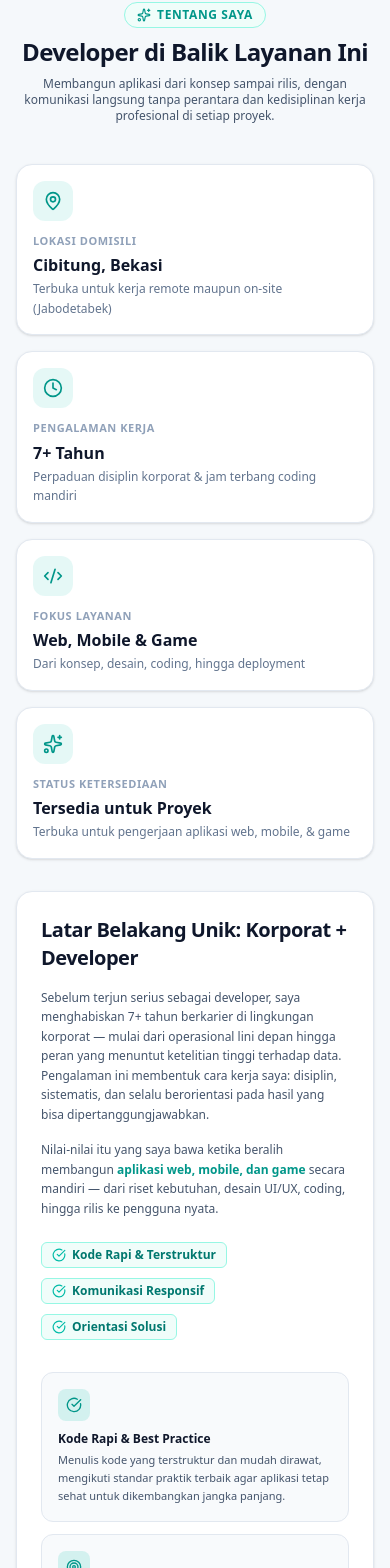
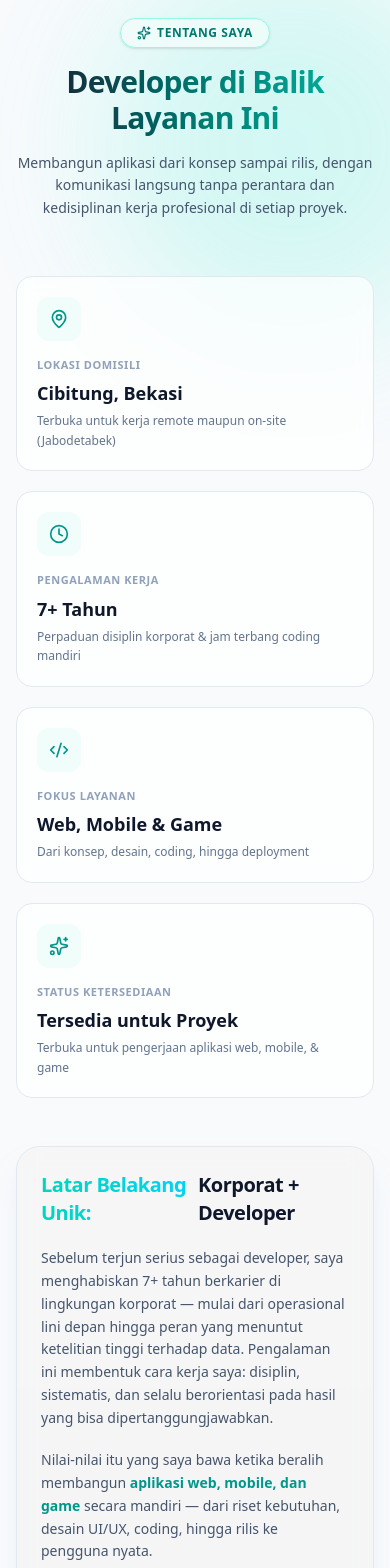
Before and after one commit to jarzha-dotcom/personal-portfolio, a React (Vite) app: page / in a window 390 px wide. Shown: the part 1042-2610 px from the top of the page. Built offline with nearby package versions, Linux system fonts and the light colour scheme; no server answers.

Commit message:
update gemma fall back dan ux desain

```diff
--- a/api/lib/geminiModels.ts
+++ b/api/lib/geminiModels.ts
@@ -16,7 +16,7 @@ export const GCP_FALLBACK_MODELS = [
 ] as const;
 
 export const GEMMA_FALLBACK_MODELS = [
-    { name: 'gemma-4-26b-it' },
+    { name: 'gemma-4-26b-a4b-it' },
     { name: 'gemma-4-31b-it' },
 ] as const;
 
--- a/index.html
+++ b/index.html
@@ -521,7 +521,7 @@
           </li>
           <li style="padding: 1rem; background: #ffffff; border: 1px solid #e2e8f0; border-radius: 8px;">
             <h3 style="font-size: 1.2rem; font-weight: 600; color: #0f172a; margin: 0;">Realtime Multiplayer Game & Platform Interaktif</h3>
-            <p style="color: #64748b; margin: 0.25rem 0;">Mulai Rp12.000.000 • Pengerjaan 4-8 minggu • WebSockets, state synchronization, low latency (&lt;50ms), bot AI adaptif.</p>
+            <p style="color: #64748b; margin: 0.25rem 0;">Mulai Rp12.000.000 • Pengerjaan 6-10 minggu • WebSockets, state synchronization, low latency (&lt;50ms), bot AI adaptif.</p>
           </li>
         </ul>
       </section>
@@ -570,7 +570,7 @@
         </h2>
         <div style="margin-top: 1rem;">
           <h3 style="font-size: 1.1rem; font-weight: 600; color: #0f172a;">Berapa lama waktu pembuatan website atau aplikasi?</h3>
-          <p style="color: #475569;">Landing page selesai dalam 1-2 minggu, aplikasi web/mobile custom 3-6 minggu, dan platform game 4-8 minggu.</p>
+          <p style="color: #475569;">Landing page selesai dalam 1-2 minggu, aplikasi web/mobile custom 3-6 minggu, dan platform game 6-10 minggu.</p>
           <h3 style="font-size: 1.1rem; font-weight: 600; color: #0f172a;">Apakah ada garansi setelah rilis?</h3>
           <p style="color: #475569;">Setiap proyek mendapatkan garansi maintenance dan perbaikan bug gratis selama 1 bulan penuh.</p>
           <h3 style="font-size: 1.1rem; font-weight: 600; color: #0f172a;">Bagaimana cara berkonsultasi?</h3>
--- a/src/components/About.tsx
+++ b/src/components/About.tsx
@@ -15,11 +15,7 @@ interface AboutProps {
   darkMode: boolean;
 }
 
-// Stats khusus halaman JASA — sengaja TIDAK pakai array STATS dari
-// portfolioData.ts, karena 2 dari 4 angka di sana ('Akurasi Rekonsiliasi',
-// 'Siklus Audit Terselesaikan') murni konteks audit dan nggak relevan di
-// sini. Untuk versi CV yang memang butuh angka-angka itu, lihat
-// AboutCV.tsx yang tetap memakai STATS asli.
+// Stats khusus halaman JASA
 const JASA_STATS = [
   { value: '7+', label: 'Tahun Pengalaman', desc: 'Termasuk disiplin kerja korporat' },
   { value: '3', label: 'Proyek Dirilis', desc: 'Web, mobile & game — live & dipakai user' },
@@ -27,8 +23,6 @@ const JASA_STATS = [
   { value: '4', label: 'Tahap Kerja Transparan', desc: 'Dari konsultasi sampai rilis' },
 ];
 
-// Versi About untuk halaman JASA — fokus ke kredibilitas developer.
-// Untuk versi formal/rekrutmen, lihat AboutCV.tsx (dipakai di CVPage).
 export const About: React.FC<AboutProps> = ({ darkMode }) => {
   const infoCards = [
     {
@@ -88,55 +82,84 @@ export const About: React.FC<AboutProps> = ({ darkMode }) => {
     <section
       id="tentang"
       aria-labelledby="tentang-heading"
-      className={`py-12 md:py-16 transition-colors duration-200 ${darkMode ? 'bg-slate-900/60' : 'bg-slate-100/70'
+      className={`relative py-16 md:py-24 transition-colors duration-300 overflow-hidden ${
+        darkMode ? 'bg-slate-950' : 'bg-slate-50'
       }`}
     >
-      <div className="max-w-7xl mx-auto px-4 sm:px-6 lg:px-8">
+      {/* Decorative Background Blobs for Depth */}
+      <div className={`absolute top-0 left-1/4 w-96 h-96 rounded-full blur-3xl opacity-20 -z-0 ${
+        darkMode ? 'bg-teal-600' : 'bg-teal-300'
+      }`} />
+      <div className={`absolute bottom-0 right-1/4 w-96 h-96 rounded-full blur-3xl opacity-20 -z-0 ${
+        darkMode ? 'bg-cyan-600' : 'bg-emerald-300'
+      }`} />
+
+      <div className="relative z-10 max-w-7xl mx-auto px-4 sm:px-6 lg:px-8">
+
         {/* Section Header */}
-        <div className="text-center max-w-3xl mx-auto mb-10">
-          <div className={`inline-flex items-center gap-1.5 px-3 py-1 rounded-full text-xs font-semibold uppercase tracking-wider mb-2 ${darkMode
-            ? 'text-teal-400 bg-teal-950/60 border border-teal-800'
-            : 'text-teal-600 bg-teal-50 border border-teal-200'
+        <div className="text-center max-w-3xl mx-auto mb-14">
+          <div className={`inline-flex items-center gap-1.5 px-4 py-1.5 rounded-full text-xs font-semibold uppercase tracking-wider mb-4 border backdrop-blur-sm ${
+            darkMode
+              ? 'text-teal-300 bg-teal-950/60 border-teal-700/50 shadow-lg shadow-teal-900/20'
+              : 'text-teal-700 bg-teal-50/80 border-teal-200 shadow-sm'
           }`}>
             <Sparkles className="w-3.5 h-3.5" />
             <span>Tentang Saya</span>
           </div>
-          <h2 id="tentang-heading" className={`text-2xl sm:text-3xl font-extrabold tracking-tight mb-2 ${darkMode ? 'text-white' : 'text-slate-900'
-            }`}>
+
+          <h2
+            id="tentang-heading"
+            className={`text-3xl sm:text-4xl md:text-5xl font-black tracking-tight mb-4 bg-clip-text text-transparent bg-gradient-to-r ${
+              darkMode
+                ? 'from-white via-teal-200 to-teal-400'
+                : 'from-slate-900 via-teal-700 to-teal-500'
+            }`}
+          >
             Developer di Balik Layanan Ini
           </h2>
-          <p className={`text-xs sm:text-sm ${darkMode ? 'text-slate-300' : 'text-slate-600'
+
+          <p className={`text-sm sm:text-base leading-relaxed max-w-2xl mx-auto ${
+            darkMode ? 'text-slate-400' : 'text-slate-600'
           }`}>
             Membangun aplikasi dari konsep sampai rilis, dengan komunikasi langsung tanpa perantara dan kedisiplinan kerja profesional di setiap proyek.
           </p>
         </div>
 
         {/* 4 Info Cards Grid */}
-        <div className="grid grid-cols-1 sm:grid-cols-2 lg:grid-cols-4 gap-4 mb-8">
+        <div className="grid grid-cols-1 sm:grid-cols-2 lg:grid-cols-4 gap-5 mb-12">
           {infoCards.map((card) => {
             const Icon = card.icon;
             return (
               <div
                 key={card.id}
                 id={card.id}
-                className={`p-4 rounded-2xl border transition-colors ${darkMode
-                  ? 'bg-slate-900 border-slate-700'
-                  : 'bg-white border-slate-200 shadow-sm'
+                className={`group relative p-5 rounded-2xl border transition-all duration-300 hover:-translate-y-1.5 hover:shadow-xl cursor-default ${
+                  darkMode
+                    ? 'bg-slate-900/60 backdrop-blur-sm border-slate-800 hover:border-teal-500/50 hover:shadow-teal-500/10'
+                    : 'bg-white/70 backdrop-blur-sm border-slate-200 hover:border-teal-400/60 hover:shadow-teal-500/10'
                 }`}
               >
-                <div className={`w-10 h-10 rounded-xl flex items-center justify-center mb-3 ${darkMode ? 'bg-teal-500/20 text-teal-400' : 'bg-teal-500/10 text-teal-600'
+                {/* Icon Container */}
+                <div className={`w-11 h-11 rounded-xl flex items-center justify-center mb-4 transition-colors duration-300 ${
+                  darkMode
+                    ? 'bg-teal-500/10 text-teal-400 group-hover:bg-teal-500/20'
+                    : 'bg-teal-50 text-teal-600 group-hover:bg-teal-100'
                 }`}>
                   <Icon className="w-5 h-5" />
                 </div>
-                <h3 className={`text-[11px] font-bold uppercase tracking-wider mb-1 ${darkMode ? 'text-slate-400' : 'text-slate-400'
+
+                <h3 className={`text-[11px] font-bold uppercase tracking-wider mb-1.5 ${
+                  darkMode ? 'text-slate-500' : 'text-slate-400'
                 }`}>
                   {card.title}
                 </h3>
-                <p className={`text-base font-bold mb-0.5 ${darkMode ? 'text-white' : 'text-slate-900'
+                <p className={`text-lg font-bold mb-1 ${
+                  darkMode ? 'text-white' : 'text-slate-900'
                 }`}>
                   {card.value}
                 </p>
-                <p className={`text-xs leading-relaxed ${darkMode ? 'text-slate-300' : 'text-slate-500'
+                <p className={`text-xs leading-relaxed ${
+                  darkMode ? 'text-slate-400' : 'text-slate-500'
                 }`}>
                   {card.desc}
                 </p>
@@ -146,32 +169,51 @@ export const About: React.FC<AboutProps> = ({ darkMode }) => {
         </div>
 
         {/* Main Bio Paragraph & Pillars Layout */}
-        <div className={`p-6 sm:p-8 rounded-2xl border ${darkMode ? 'bg-slate-900 border-slate-700' : 'bg-white border-slate-200 shadow-sm'
+        <div className={`relative p-6 sm:p-10 rounded-3xl border overflow-hidden ${
+          darkMode
+            ? 'bg-slate-900/50 backdrop-blur-md border-slate-800'
+            : 'bg-white/80 backdrop-blur-md border-slate-200 shadow-xl shadow-slate-200/50'
         }`}>
-          <div className="grid grid-cols-1 lg:grid-cols-12 gap-8 items-start">
+          {/* Subtle Grid Pattern Overlay */}
+          <div className={`absolute inset-0 opacity-[0.03] pointer-events-none ${
+            darkMode ? 'bg-white' : 'bg-black'
+          }`} style={{
+            backgroundImage: 'radial-gradient(circle, currentColor 1px, transparent 1px)',
+            backgroundSize: '20px 20px'
+          }} />
+
+          <div className="relative grid grid-cols-1 lg:grid-cols-12 gap-10 items-start">
             {/* Bio Narrative */}
-            <div className="lg:col-span-6 space-y-4">
-              <h3 className={`text-xl font-bold tracking-tight flex items-center gap-2 ${darkMode ? 'text-white' : 'text-slate-900'
+            <div className="lg:col-span-6 space-y-5">
+              <h3 className={`text-xl sm:text-2xl font-bold tracking-tight flex items-center gap-2 ${
+                darkMode ? 'text-white' : 'text-slate-900'
               }`}>
-                <span>Latar Belakang Unik: Korporat + Developer</span>
+                <span className="bg-gradient-to-r from-teal-400 to-cyan-400 bg-clip-text text-transparent">Latar Belakang Unik:</span>
+                <span>Korporat + Developer</span>
               </h3>
-              <p className={`text-xs sm:text-sm leading-relaxed ${darkMode ? 'text-slate-300' : 'text-slate-600'
+
+              <p className={`text-sm sm:text-base leading-relaxed ${
+                darkMode ? 'text-slate-300' : 'text-slate-600'
               }`}>
                 Sebelum terjun serius sebagai developer, saya menghabiskan 7+ tahun berkarier di lingkungan korporat — mulai dari operasional lini depan hingga peran yang menuntut ketelitian tinggi terhadap data. Pengalaman ini membentuk cara kerja saya: disiplin, sistematis, dan selalu berorientasi pada hasil yang bisa dipertanggungjawabkan.
               </p>
-              <p className={`text-xs sm:text-sm leading-relaxed ${darkMode ? 'text-slate-300' : 'text-slate-600'
+
+              <p className={`text-sm sm:text-base leading-relaxed ${
+                darkMode ? 'text-slate-300' : 'text-slate-600'
               }`}>
                 Nilai-nilai itu yang saya bawa ketika beralih membangun{' '}
-                <strong className={darkMode ? 'text-teal-400' : 'text-teal-600'}>aplikasi web, mobile, dan game</strong>{' '}
+                <strong className={`font-semibold ${darkMode ? 'text-teal-400' : 'text-teal-600'}`}>aplikasi web, mobile, dan game</strong>{' '}
                 secara mandiri — dari riset kebutuhan, desain UI/UX, coding, hingga rilis ke pengguna nyata.
               </p>
-              <div className="pt-2 flex flex-wrap gap-2.5">
+
+              <div className="pt-3 flex flex-wrap gap-2.5">
                 {['Kode Rapi & Terstruktur', 'Komunikasi Responsif', 'Orientasi Solusi'].map((tag, i) => (
                   <div
                     key={i}
-                    className={`flex items-center gap-1.5 text-xs font-semibold px-2.5 py-1 rounded-md border ${darkMode
-                      ? 'text-teal-300 bg-teal-950/40 border-teal-800/50'
-                      : 'text-teal-700 bg-teal-50 border-teal-200'
+                    className={`flex items-center gap-1.5 text-xs font-semibold px-3 py-1.5 rounded-lg border transition-colors ${
+                      darkMode
+                        ? 'text-teal-300 bg-teal-950/40 border-teal-800/50 hover:bg-teal-900/40'
+                        : 'text-teal-700 bg-teal-50 border-teal-200 hover:bg-teal-100/50'
                     }`}
                   >
                     <CheckCircle className="w-3.5 h-3.5 text-teal-500" />
@@ -182,26 +224,32 @@ export const About: React.FC<AboutProps> = ({ darkMode }) => {
             </div>
 
             {/* Core Pillars 2x2 */}
-            <div className="lg:col-span-6 grid grid-cols-1 sm:grid-cols-2 gap-3">
+            <div className="lg:col-span-6 grid grid-cols-1 sm:grid-cols-2 gap-4">
               {corePillars.map((pillar, idx) => {
                 const Icon = pillar.icon;
                 return (
                   <div
                     key={idx}
-                    className={`p-4 rounded-xl border transition-colors ${darkMode
-                      ? 'bg-slate-800 border-slate-700'
-                      : 'bg-slate-50 border-slate-200 hover:bg-slate-100/50'
+                    className={`group p-5 rounded-2xl border transition-all duration-300 hover:-translate-y-1 ${
+                      darkMode
+                        ? 'bg-slate-800/50 border-slate-700/50 hover:border-teal-500/40 hover:bg-slate-800/80'
+                        : 'bg-slate-50/80 border-slate-200 hover:border-teal-300 hover:bg-white hover:shadow-md'
                     }`}
                   >
-                    <div className={`w-8 h-8 rounded-lg flex items-center justify-center mb-2.5 ${darkMode ? 'bg-teal-500/20 text-teal-400' : 'bg-teal-500/15 text-teal-600'
+                    <div className={`w-9 h-9 rounded-lg flex items-center justify-center mb-3 transition-transform duration-300 group-hover:scale-110 ${
+                      darkMode
+                        ? 'bg-teal-500/15 text-teal-400'
+                        : 'bg-teal-100 text-teal-600'
                     }`}>
-                      <Icon className="w-4 h-4" />
+                      <Icon className="w-4.5 h-4.5" />
                     </div>
-                    <h4 className={`text-xs font-bold mb-1 ${darkMode ? 'text-white' : 'text-slate-900'
+                    <h4 className={`text-sm font-bold mb-1.5 ${
+                      darkMode ? 'text-white' : 'text-slate-900'
                     }`}>
                       {pillar.title}
                     </h4>
-                    <p className={`text-[11px] leading-relaxed ${darkMode ? 'text-slate-300' : 'text-slate-600'
+                    <p className={`text-xs leading-relaxed ${
+                      darkMode ? 'text-slate-400' : 'text-slate-500'
                     }`}>
                       {pillar.desc}
                     </p>
@@ -213,22 +261,30 @@ export const About: React.FC<AboutProps> = ({ darkMode }) => {
         </div>
 
         {/* Highlight Stats Row */}
-        <div className="mt-6 grid grid-cols-2 md:grid-cols-4 gap-3">
+        <div className="mt-10 grid grid-cols-2 md:grid-cols-4 gap-4">
           {JASA_STATS.map((stat, i) => (
             <div
               key={i}
-              className={`p-4 text-center rounded-2xl border ${darkMode ? 'bg-slate-900 border-slate-700' : 'bg-white border-slate-200 shadow-sm'
+              className={`group relative p-5 text-center rounded-2xl border transition-all duration-300 hover:-translate-y-1 ${
+                darkMode
+                  ? 'bg-slate-900/60 backdrop-blur-sm border-slate-800 hover:border-teal-500/40'
+                  : 'bg-white/70 backdrop-blur-sm border-slate-200 hover:border-teal-400/50 hover:shadow-lg'
               }`}
             >
-              <p className={`text-xl sm:text-2xl font-extrabold mb-0.5 ${darkMode ? 'text-teal-400' : 'text-teal-600'
+              <p className={`text-3xl sm:text-4xl font-black mb-1 bg-clip-text text-transparent bg-gradient-to-br ${
+                darkMode
+                  ? 'from-teal-300 to-cyan-400'
+                  : 'from-teal-600 to-emerald-500'
               }`}>
                 <CountUp value={stat.value} />
               </p>
-              <p className={`text-xs font-bold mb-0.5 ${darkMode ? 'text-white' : 'text-slate-900'
+              <p className={`text-xs font-bold uppercase tracking-wide mb-1 ${
+                darkMode ? 'text-slate-200' : 'text-slate-800'
               }`}>
                 {stat.label}
               </p>
-              <p className={`text-[10px] ${darkMode ? 'text-slate-400' : 'text-slate-500'
+              <p className={`text-[11px] leading-snug ${
+                darkMode ? 'text-slate-500' : 'text-slate-500'
               }`}>
                 {stat.desc}
               </p>
```
Also changed, not shown: src/data/articles.ts (+122 -120 lines). Lines whose indentation alone changed are shown as unchanged.
